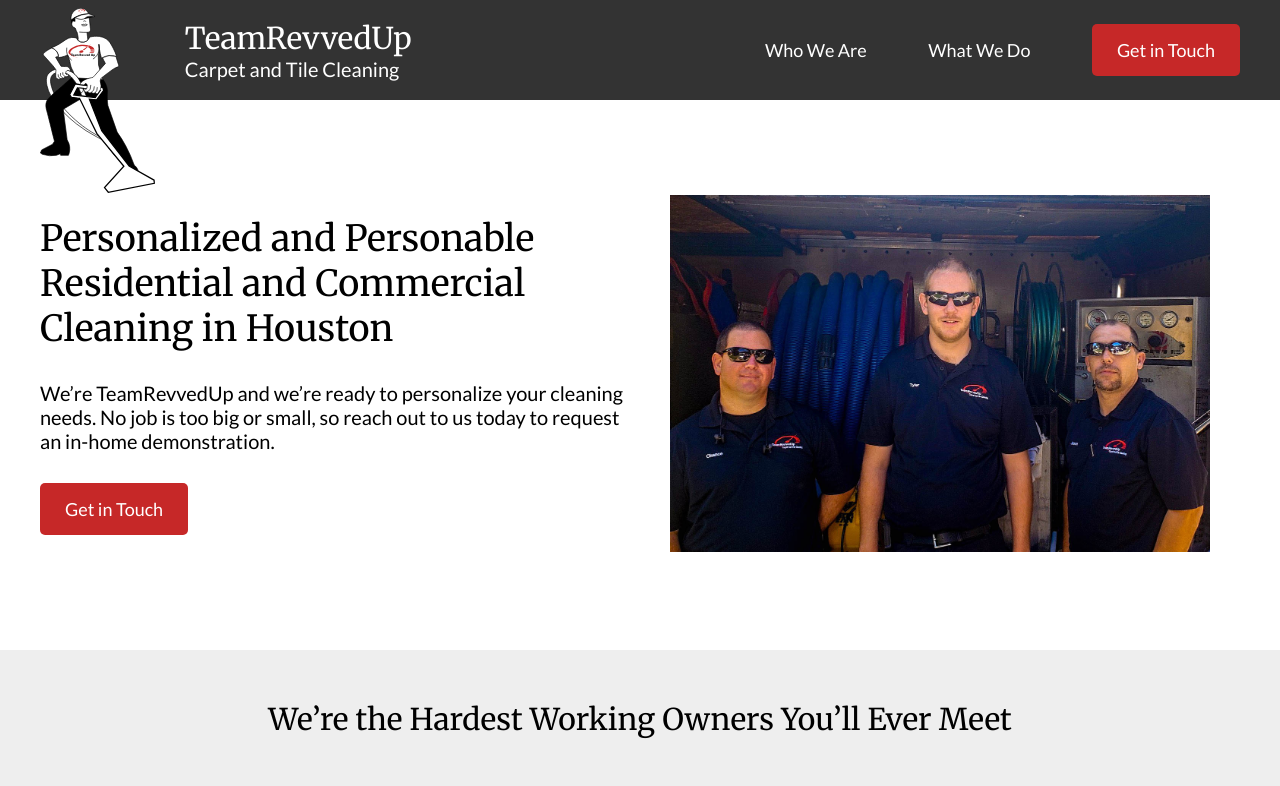
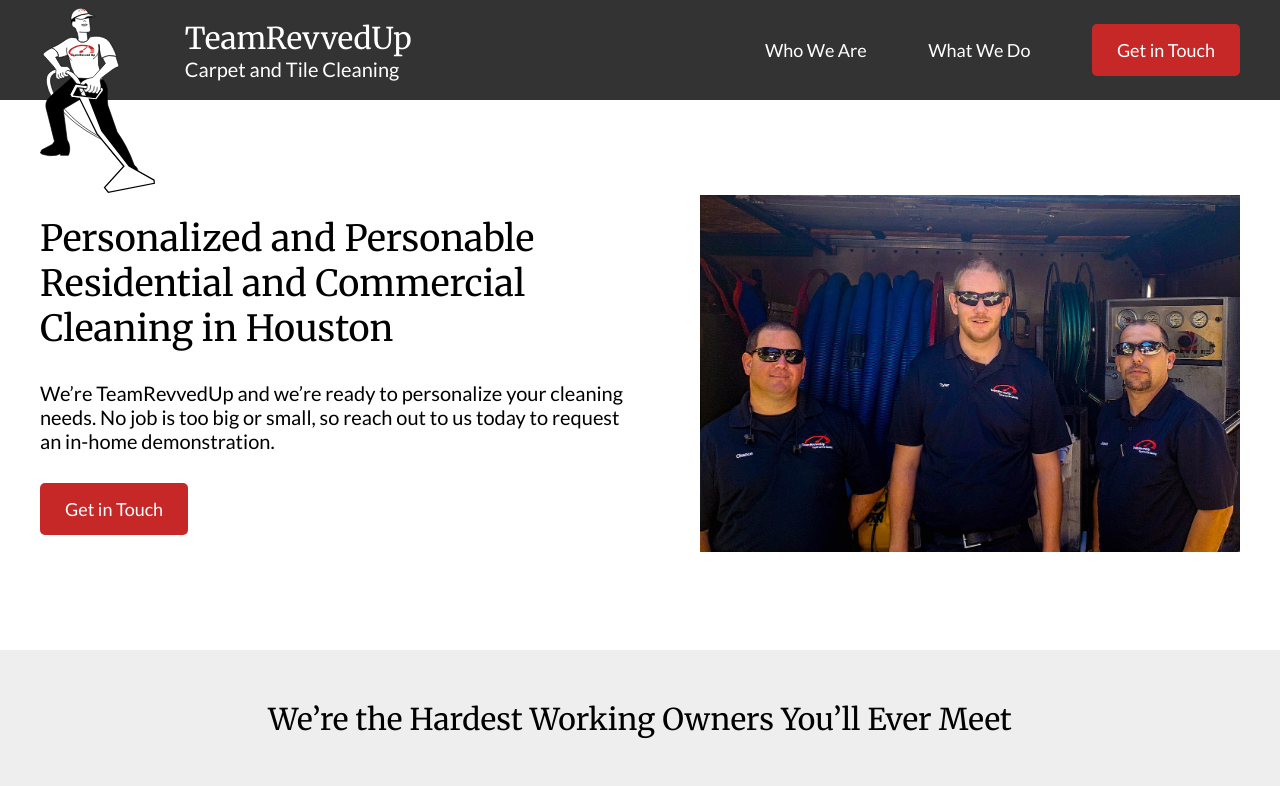
Before and after one commit to chelsme/Team-Revved-Up, an Angular app: page / in a window 1280 px wide. Shown: the top 786 px of the page. Built offline with nearby package versions, Linux system fonts and the light colour scheme.

Commit message:
remove img margin

```diff
--- a/src/app/containers/hero/hero.component.scss
+++ b/src/app/containers/hero/hero.component.scss
@@ -25,7 +25,6 @@
   }
 
   .img {
-    margin: auto;
     width: 45%;
 
     img {
@@ -78,7 +77,6 @@
   .img {
     text-align: center;
     padding: 20px 0 50px;
-    margin: unset;
     width: 100%;
 
     img {
```
